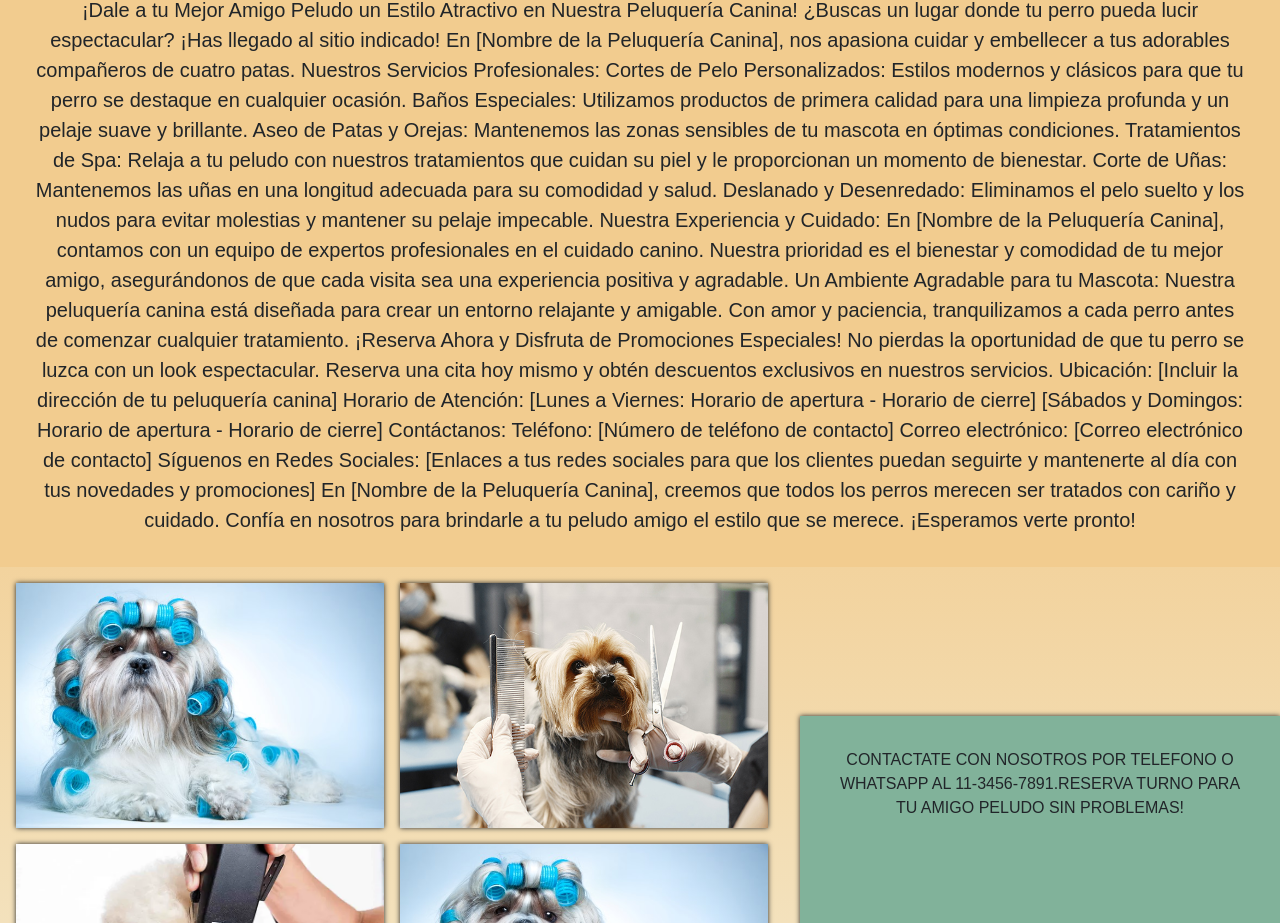
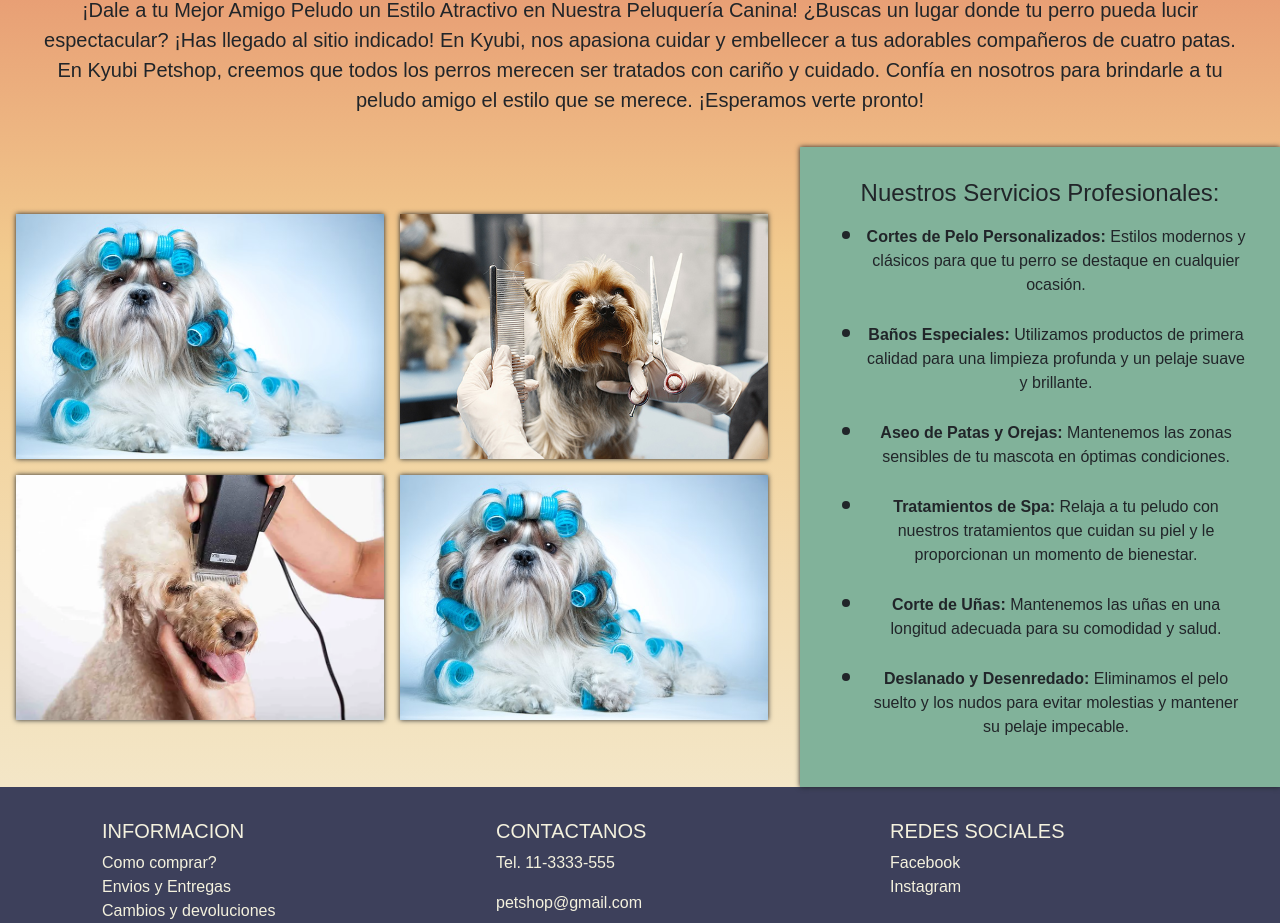
Before and after one commit to NerinaPac/PetShop-Kyubi, a website: page pages/peluqueria.html in a window 1280 px wide. Shown: the part 225-1148 px from the top of the page. Drawn offline with Linux system fonts and the light colour scheme.

Commit message:
arreglo de contenido de page peluqueria

```diff
--- a/pages/peluqueria.html
+++ b/pages/peluqueria.html
@@ -107,18 +107,10 @@
             <h2 class="display-5">Peluqueria Canina</h2>
             <p>
                 ¡Dale a tu Mejor Amigo Peludo un Estilo Atractivo en Nuestra Peluquería Canina!
-                ¿Buscas un lugar donde tu perro pueda lucir espectacular? ¡Has llegado al sitio indicado! En [Nombre de la Peluquería Canina], nos apasiona cuidar y embellecer a tus adorables compañeros de cuatro patas.
+                ¿Buscas un lugar donde tu perro pueda lucir espectacular? ¡Has llegado al sitio indicado! En Kyubi, nos apasiona cuidar y embellecer a tus adorables compañeros de cuatro patas.
 
-                Nuestros Servicios Profesionales:
+                <!-- Nuestros Servicios Profesionales:
 
-                Cortes de Pelo Personalizados: Estilos modernos y clásicos para que tu perro se destaque en cualquier ocasión.
-                Baños Especiales: Utilizamos productos de primera calidad para una limpieza profunda y un pelaje suave y brillante.
-                Aseo de Patas y Orejas: Mantenemos las zonas sensibles de tu mascota en óptimas condiciones.
-                Tratamientos de Spa: Relaja a tu peludo con nuestros tratamientos que cuidan su piel y le proporcionan un momento de bienestar.
-                Corte de Uñas: Mantenemos las uñas en una longitud adecuada para su comodidad y salud.
-                Deslanado y Desenredado: Eliminamos el pelo suelto y los nudos para evitar molestias y mantener su pelaje impecable.
-                Nuestra Experiencia y Cuidado:
-                En [Nombre de la Peluquería Canina], contamos con un equipo de expertos profesionales en el cuidado canino. Nuestra prioridad es el bienestar y comodidad de tu mejor amigo, asegurándonos de que cada visita sea una experiencia positiva y agradable.
 
                 Un Ambiente Agradable para tu Mascota:
                 Nuestra peluquería canina está diseñada para crear un entorno relajante y amigable. Con amor y paciencia, tranquilizamos a cada perro antes de comenzar cualquier tratamiento.
@@ -138,9 +130,9 @@
                 Teléfono: [Número de teléfono de contacto]
                 Correo electrónico: [Correo electrónico de contacto]
                 Síguenos en Redes Sociales:
-                [Enlaces a tus redes sociales para que los clientes puedan seguirte y mantenerte al día con tus novedades y promociones]
+                [Enlaces a tus redes sociales para que los clientes puedan seguirte y mantenerte al día con tus novedades y promociones] -->
 
-                En [Nombre de la Peluquería Canina], creemos que todos los perros merecen ser tratados con cariño y cuidado. Confía en nosotros para brindarle a tu peludo amigo el estilo que se merece. ¡Esperamos verte pronto!
+                En Kyubi Petshop, creemos que todos los perros merecen ser tratados con cariño y cuidado. Confía en nosotros para brindarle a tu peludo amigo el estilo que se merece. ¡Esperamos verte pronto!
             </p>
 
         </div>
@@ -152,7 +144,49 @@
                 <img class="img-fluid" src="../media/img/peluqueria/peluqueria1.jpeg" alt="perro con ruleros">
             </div>
             <div class="infoPeluqueria">
-                <p>CONTACTATE CON NOSOTROS POR TELEFONO O WHATSAPP AL 11-3456-7891.RESERVA TURNO PARA TU AMIGO PELUDO SIN PROBLEMAS!</p>
+                <h4>Nuestros Servicios Profesionales:</h4>
+                <ul>
+                    <li>
+                        <p>
+                            <span>Cortes de Pelo Personalizados:</span> Estilos modernos y clásicos para que tu perro se destaque en cualquier ocasión.
+                        </p>
+                    </li>
+                    <li>
+                        <p>
+                            <span>Baños Especiales:</span> Utilizamos productos de primera calidad para una limpieza profunda y un pelaje suave y brillante.
+                        </p>
+                    </li>
+                    <li>
+                        <p>
+                            <span>Aseo de Patas y Orejas:</span> Mantenemos las zonas sensibles de tu mascota en óptimas condiciones.
+                        </p>
+                    </li>
+                    <li>
+                        <p>
+                            <span>Tratamientos de Spa:</span> Relaja a tu peludo con nuestros tratamientos que cuidan su piel y le proporcionan un momento de bienestar.
+                        </p>
+                    </li>
+                    <li>
+                        <p>
+                            <span>Corte de Uñas:</span> Mantenemos las uñas en una longitud adecuada para su comodidad y salud.
+                        </p>
+                    </li>
+
+
+                    <li>
+                        <p>
+                            <span>Deslanado y Desenredado:</span> Eliminamos el pelo suelto y los nudos para evitar molestias y mantener su pelaje impecable.
+                        </p>
+                    </li>
+
+                </ul>
+
+                    <!-- Nuestra Experiencia y Cuidado:
+                    En [Nombre de la Peluquería Canina], contamos con un equipo de expertos profesionales en el cuidado canino. Nuestra prioridad es el bienestar y comodidad de tu mejor amigo, asegurándonos de que cada visita sea una experiencia positiva y agradable.
+
+                    Un Ambiente Agradable para tu Mascota:
+                    Nuestra peluquería canina está diseñada para crear un entorno relajante y amigable. Con amor y paciencia, tranquilizamos a cada perro antes de comenzar cualquier tratamiento.
+                    </p> -->
             </div>
         </div>
 
--- a/scss/partials/_mediaquerys.scss
+++ b/scss/partials/_mediaquerys.scss
@@ -235,7 +235,9 @@
     /* ========================PAGE CONTACTOS ================ */
     .titulosContactos{
         padding: 0;
-        justify-content: center;
+        background-image: url(../media/img/fondo-perro-460.jpg);
+        background-position: center;
+        height: 200px;
     }
 
     .mainContactos{
--- a/scss/partials/_page-contactos.scss
+++ b/scss/partials/_page-contactos.scss
@@ -1,6 +1,4 @@
 .titulosContactos{
-
-    background-color: aquamarine;
     background-image: url(../media/img/fondo-perro.jpg);
     background-size: cover;
     background-position:center;
@@ -12,6 +10,7 @@
     h2{
         color: $beigeClaro;
         padding: 0 5rem;
+        text-shadow: 0 0 15px black;
     }
 
 }
--- a/scss/partials/_page-peluqueria.scss
+++ b/scss/partials/_page-peluqueria.scss
@@ -2,7 +2,6 @@
 
 
 .descripcionPeluqueria{
-    background-color: #f2cc8f;
     padding: 1rem 2rem;
 
     h2{
@@ -38,12 +37,14 @@
 
     .infoPeluqueria{
         max-width: 30rem;
-        height: 15rem;
         padding: 2rem;
         background-color: #81b29a;
         box-shadow: 0 0 5px 0 ;
         font-size: 25px;
         text-align: center;
+        span{
+            font-weight: bold;
+        }
     }
 
 }
```
Also changed, not shown: pages/contactos.html (+4 -0 lines), css/style.css, media/img/fondo-perro-460.jpg (added), 1 other file.
